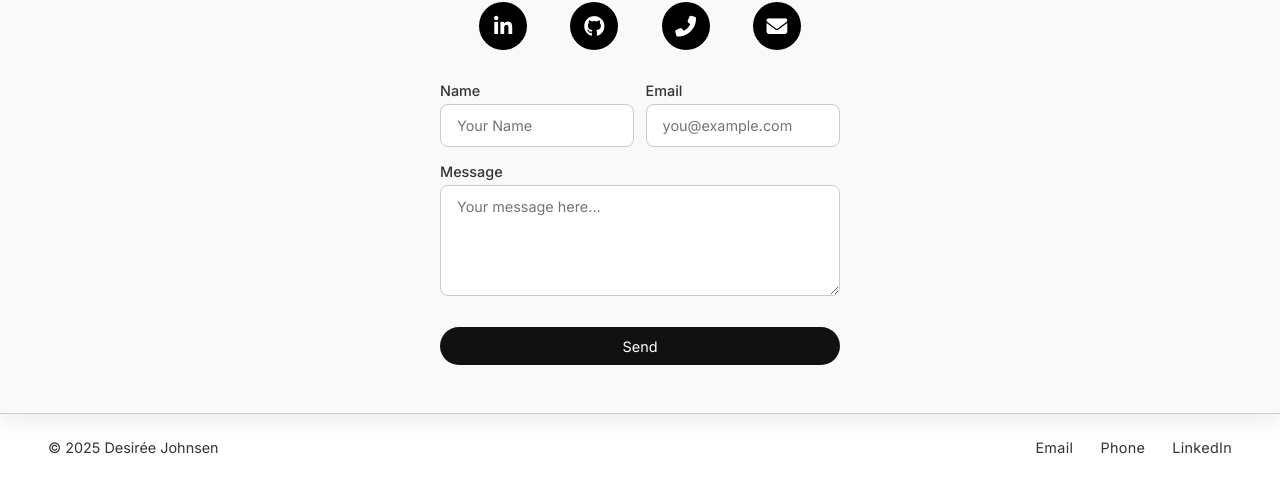
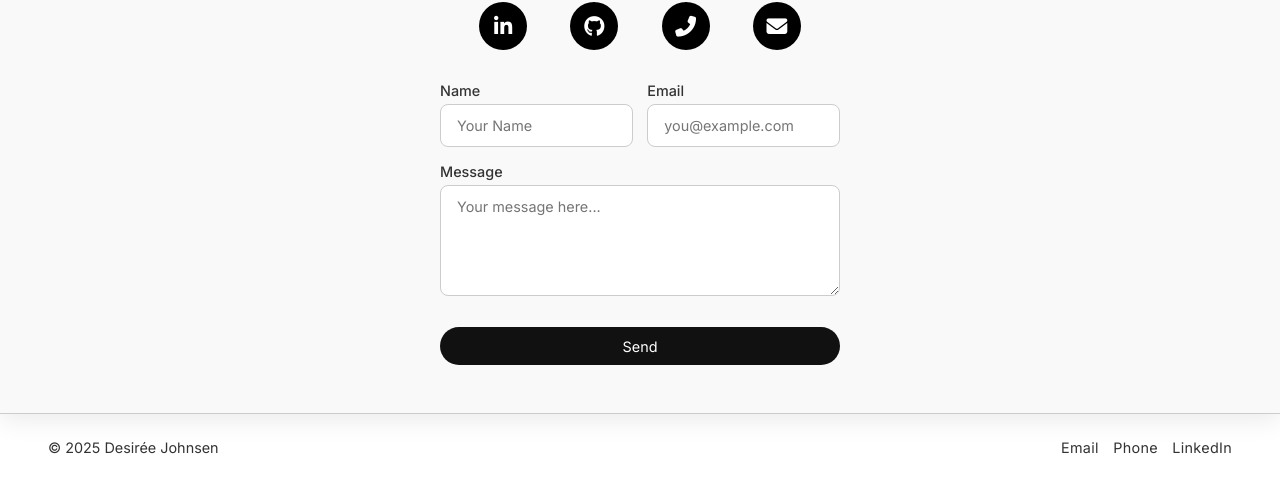
Before and after one commit to desjohnsen/portfolio, a React (Vite) app: page / in a window 1280 px wide. Shown: the part 2582-3062 px from the top of the page. Built offline with nearby package versions, Linux system fonts and the light colour scheme.

Commit message:
fix: adjust gap between footer text on mobile view

```diff
--- a/src/styles/Contact.css
+++ b/src/styles/Contact.css
@@ -176,7 +176,7 @@
     .form-row {
       display: flex;
       flex-direction: row;
-      gap: 0.7rem;
+      gap: 0.9rem;
       flex-wrap: wrap;
       max-width: 100%;
       box-sizing: border-box;
--- a/src/styles/Footer.css
+++ b/src/styles/Footer.css
@@ -12,7 +12,7 @@
 
 .footer-links {
   display: flex;
-  gap: 1.7rem;
+  gap: 0.9rem;
   flex-wrap: wrap;
   justify-content: center;
 }
```
